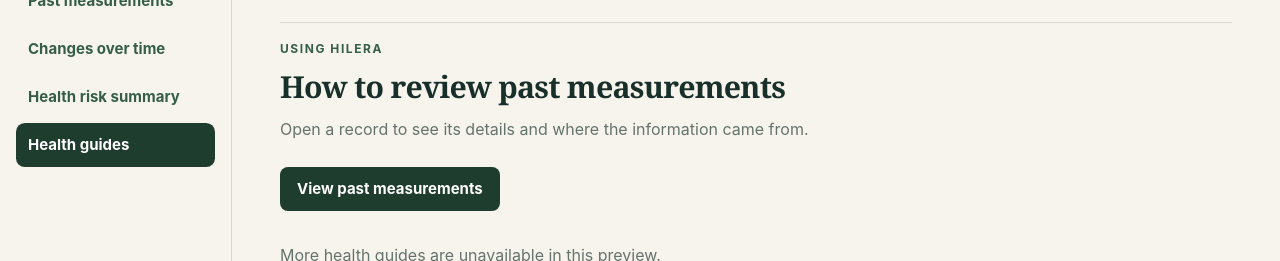
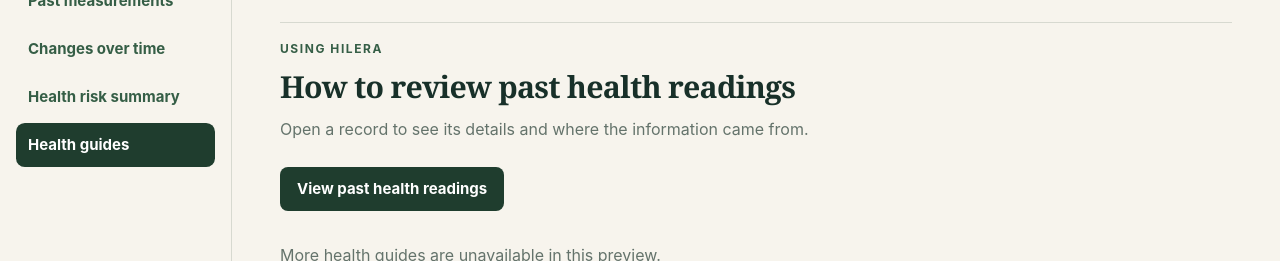
Before and after one commit to Excelola/Cardiometabolic, a Next.js app: page /app/education in a window 1280 px wide. Shown: the part 252-513 px from the top of the page. Built offline with nearby package versions, Linux system fonts and the light colour scheme.

Commit message:
chore: clarify health information terminology

```diff
--- a/src/app/app/education/page.tsx
+++ b/src/app/app/education/page.tsx
@@ -14,12 +14,12 @@ export default function EducationPage() {
       </PageTitle>
       <Card className="education-guide">
         <p className="eyebrow">Using HILERA</p>
-        <h2>How to review past measurements</h2>
+        <h2>How to review past health readings</h2>
         <p className="muted">
           Open a record to see its details and where the information came from.
         </p>
         <div className="page-actions">
-          <ButtonLink href="/app/measurements/history">View past measurements</ButtonLink>
+          <ButtonLink href="/app/measurements/history">View past health readings</ButtonLink>
         </div>
       </Card>
       <p className="muted app-section">More health guides are unavailable in this preview.</p>
```
